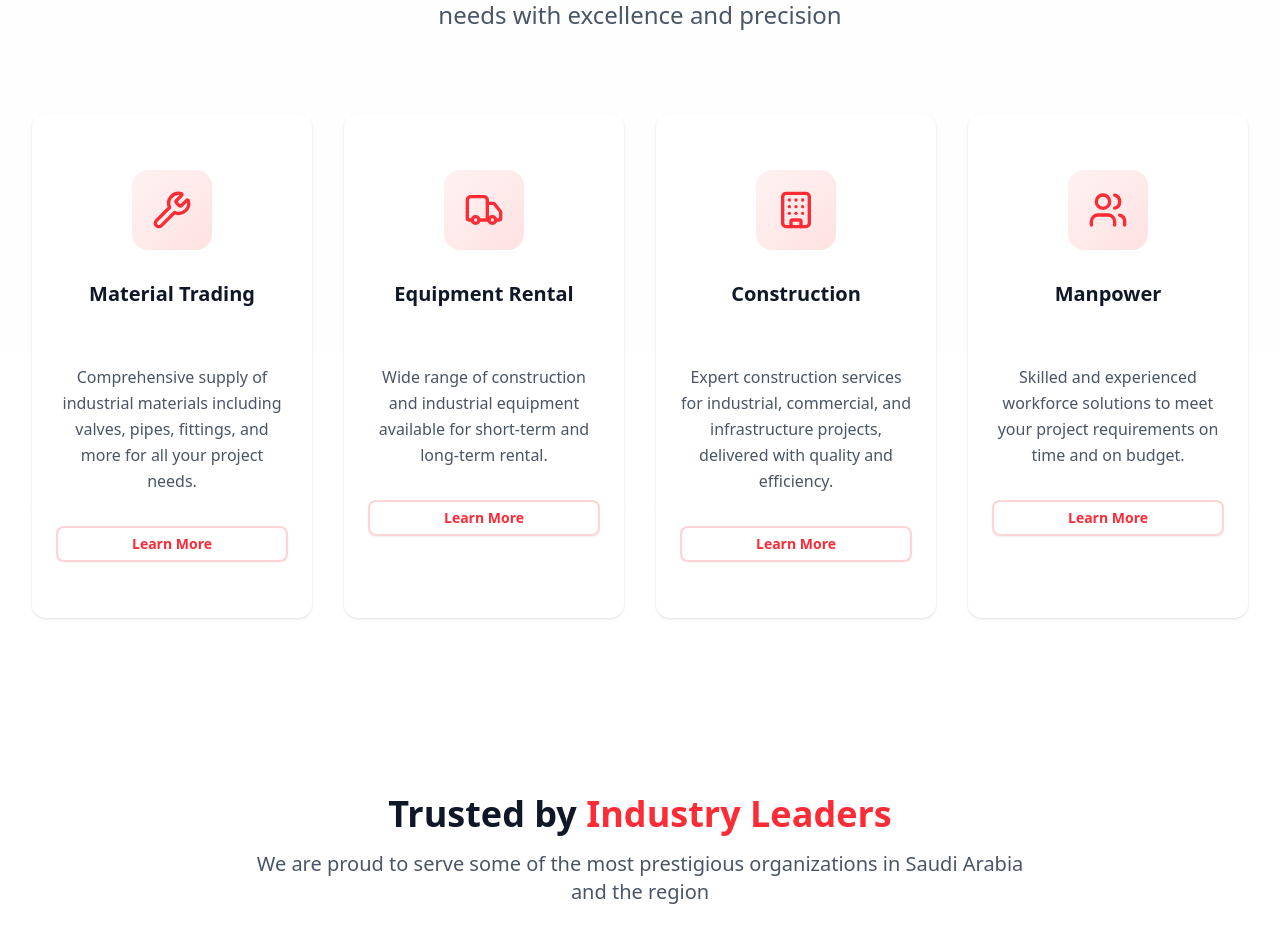
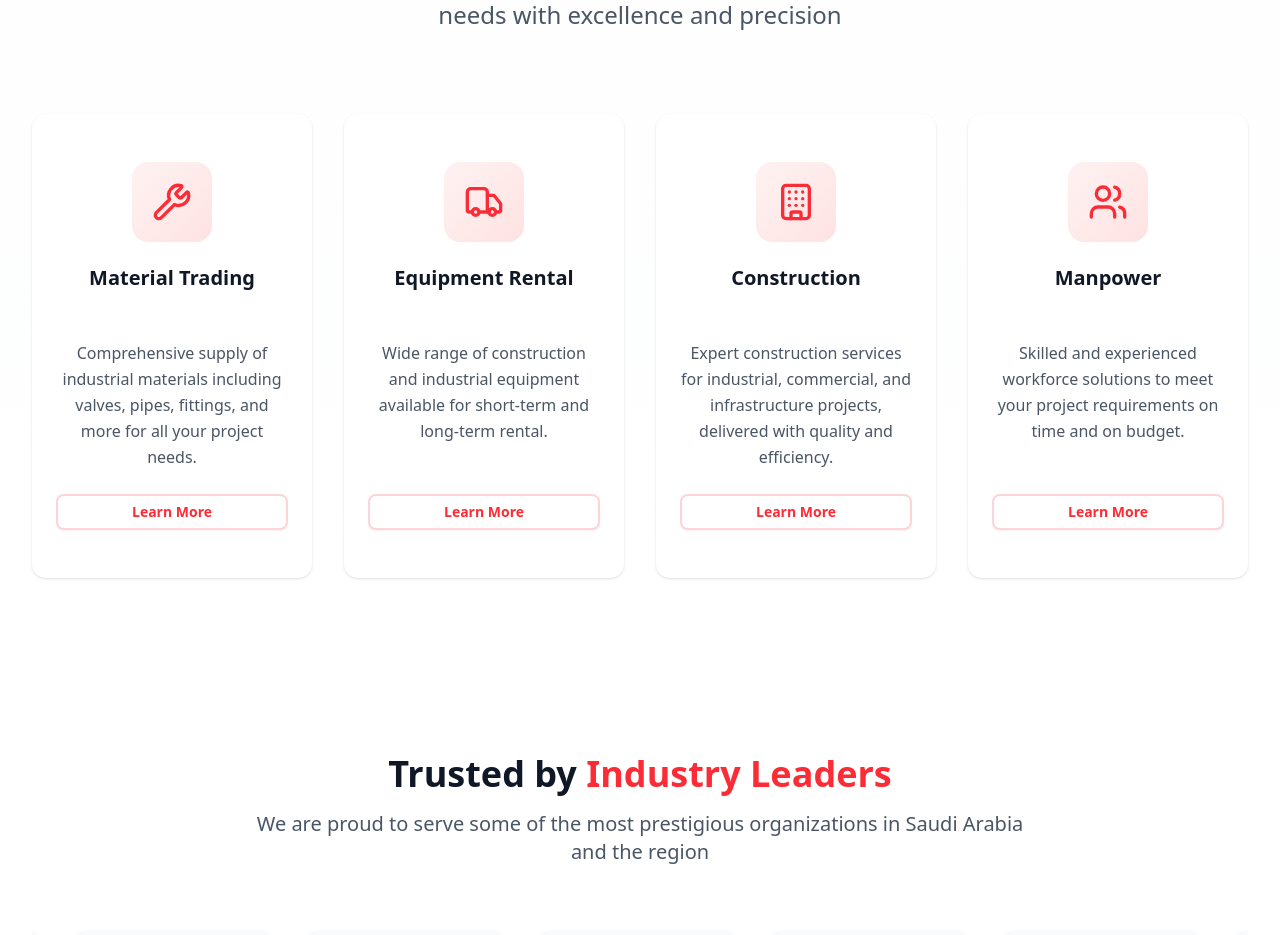
Before and after one commit to Sinu00/xyzlandingpage, a Next.js app: page / in a window 1280 px wide. Shown: the part 1820-2755 px from the top of the page. Built offline with nearby package versions, Linux system fonts and the light colour scheme.

Commit message:
made all the learn more button stay in the same place

```diff
--- a/src/app/material-trading/page.tsx
+++ b/src/app/material-trading/page.tsx
@@ -1,7 +1,7 @@
 import Header from "@/components/header"
 import Footer from "@/components/footer"
 import { Button } from "@/components/ui/button"
-import {  Phone, Star, Clock, Headphones, Truck } from "lucide-react"
+import { Phone, Star, Clock, Headphones, Truck } from "lucide-react"
 import Link from "next/link"
 import Image from "next/image"
 
--- a/src/components/services.tsx
+++ b/src/components/services.tsx
@@ -53,14 +53,14 @@ export default function Services() {
           {services.map((service, index) => (
             <Card
               key={index}
-              className="group hover:shadow-2xl transition-all duration-500 cursor-pointer border-0 bg-white hover:bg-gray-50/50 transform hover:-translate-y-2 relative overflow-hidden"
+              className="group hover:shadow-2xl transition-all duration-500 cursor-pointer border-0 bg-white hover:bg-gray-50/50 transform hover:-translate-y-2 relative overflow-hidden h-full flex flex-col"
             >
               {/* Subtle gradient overlay on hover */}
               <div className="absolute inset-0 bg-gradient-to-br from-red-500/5 to-transparent opacity-0 group-hover:opacity-100 transition-opacity duration-500"></div>
 
-              <CardHeader className="text-center pb-6 pt-8 relative z-10">
+              <CardHeader className="text-center pb-4 pt-6 relative z-10">
                 {/* Enhanced icon with better hover effect */}
-                <div className="mx-auto w-20 h-20 bg-gradient-to-br from-red-50 to-red-100 rounded-2xl flex items-center justify-center mb-6 group-hover:from-red-500 group-hover:to-red-600 transition-all duration-500 transform group-hover:scale-110 group-hover:rotate-3">
+                <div className="mx-auto w-20 h-20 bg-gradient-to-br from-red-50 to-red-100 rounded-2xl flex items-center justify-center mb-4 group-hover:from-red-500 group-hover:to-red-600 transition-all duration-500 transform group-hover:scale-110 group-hover:rotate-3">
                   <service.icon className="h-10 w-10 text-red-500 group-hover:text-white transition-all duration-500" />
                 </div>
 
@@ -69,8 +69,8 @@ export default function Services() {
                 </CardTitle>
               </CardHeader>
 
-              <CardContent className="px-6 pb-8 relative z-10">
-                <p className="text-gray-600 group-hover:text-gray-700 mb-8 leading-relaxed text-center transition-colors duration-300">
+              <CardContent className="px-6 pb-6 relative z-10 flex flex-col flex-grow">
+                <p className="text-gray-600 group-hover:text-gray-700 mb-6 leading-relaxed text-center transition-colors duration-300 flex-grow">
                   {service.description}
                 </p>
 
```
